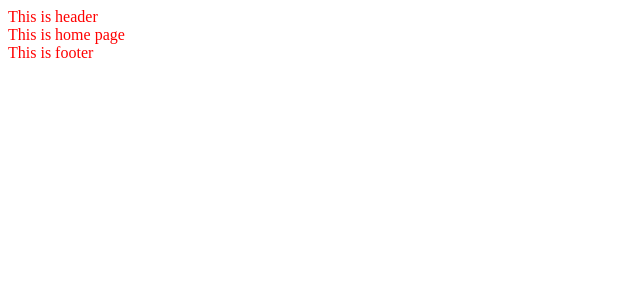
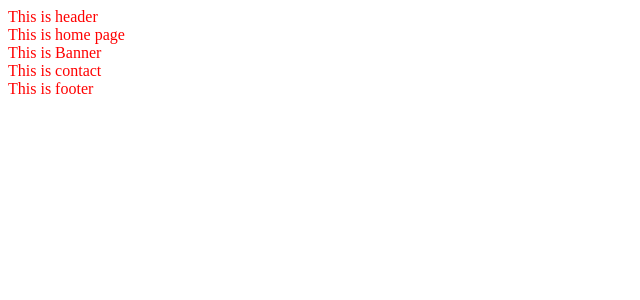
Before and after one commit to Panda-Team-laravel-reactJS/Main-Project, a React (Create React App) app: page / in a window 1280 px wide. Shown: the top 300 px of the page, without its empty margins (0-640 px from the left). Built offline with nearby package versions, Linux system fonts and the light colour scheme.

Commit message:
update structure

```diff
--- /dev/null
+++ b/src/components/home/Banner.jsx
@@ -0,0 +1,6 @@
+const Banner = () => {
+    return (
+        <div>This is Banner</div>
+    )
+}
+export default Banner
--- /dev/null
+++ b/src/components/home/Contact.jsx
@@ -0,0 +1,6 @@
+const Contact = () => {
+    return (
+        <div>This is contact</div>
+    )
+}
+export default Contact
--- a/src/components/home/index.jsx
+++ b/src/components/home/index.jsx
@@ -0,0 +1,4 @@
+import Banner from "./Banner";
+import Contact from "./Contact";
+
+export {Banner, Contact}
--- a/src/index.jsx
+++ b/src/index.jsx
@@ -4,14 +4,15 @@ import { BrowserRouter, Route, Routes } from "react-router-dom";
 import { MainLayout } from "./layouts";
 import HomePage from "./pages/home";
 import "./assets/scss/index.scss";
+import AboutUs from "./pages/about_us";
+
 const root = ReactDOM.createRoot(document.getElementById("root"));
 root.render(
 	<BrowserRouter>
 		<Routes>
 			<Route path="/" element={<MainLayout />}>
-				<Route path="/" element={<HomePage />}>
-					{/* Render routes */}
-				</Route>
+				<Route path="/" element={<HomePage />}/>
+				<Route path="AboutUs" element={<AboutUs/>} />
 			</Route>
 		</Routes>
 	</BrowserRouter>
--- /dev/null
+++ b/src/pages/about_us/index.jsx
@@ -0,0 +1,6 @@
+const AboutUs = () => {
+    return (
+        <div>This is abous page</div>
+    )
+}
+export default AboutUs
--- a/src/pages/home/index.jsx
+++ b/src/pages/home/index.jsx
@@ -1,10 +1,11 @@
-import { Outlet } from "react-router-dom"
+import { Banner, Contact } from "../../components/home";
 
 const HomePage = () => {
   return (
 		<>
 			<div>This is home page</div>
-			<Outlet />
+			<Banner/>
+			<Contact/>
 		</>
 	);
 }
--- /dev/null
+++ b/src/utils/constants.jsx
@@ -0,0 +1,2 @@
+export const BASE_API_URL = "http://ky/"
+export const IMAGE_URL = BASE_API_URL + "images"
--- /dev/null
+++ b/src/utils/index.jsx
@@ -0,0 +1,3 @@
+export const convert = (str) => {
+    return 1;
+}
```
Also changed, not shown: src/utils/index.js (deleted).
